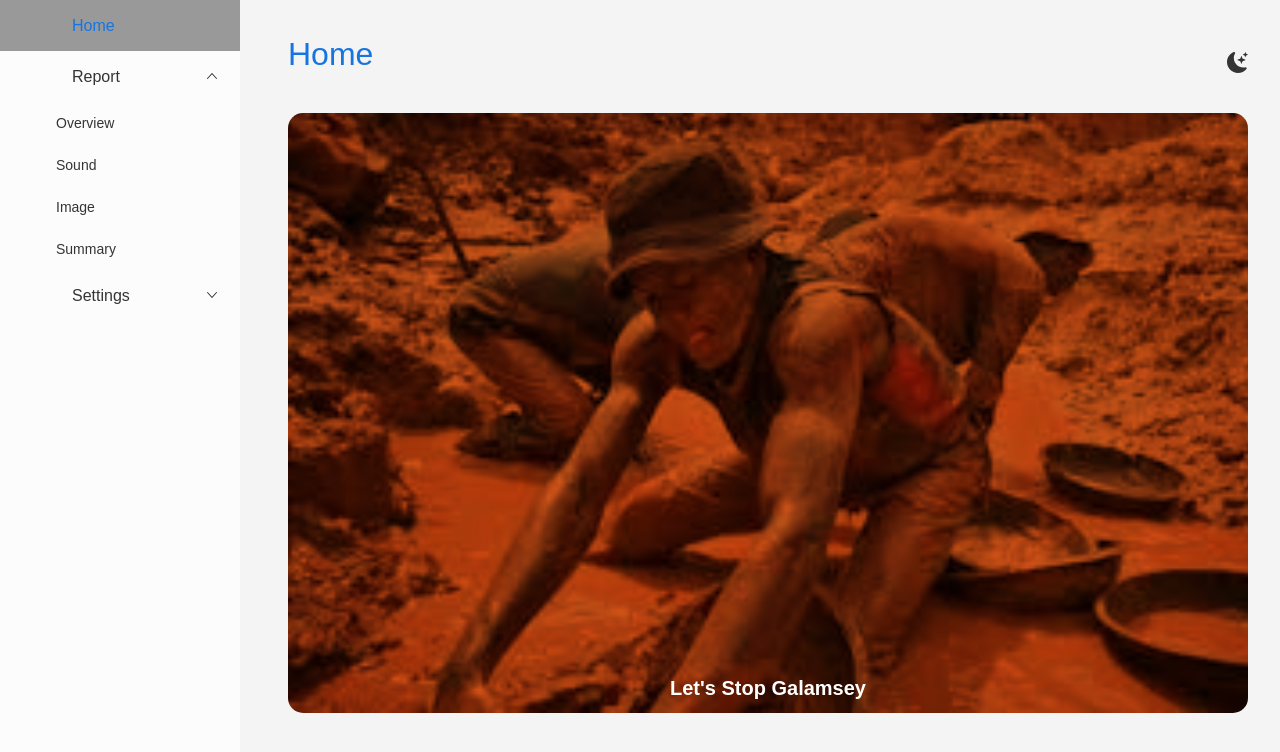
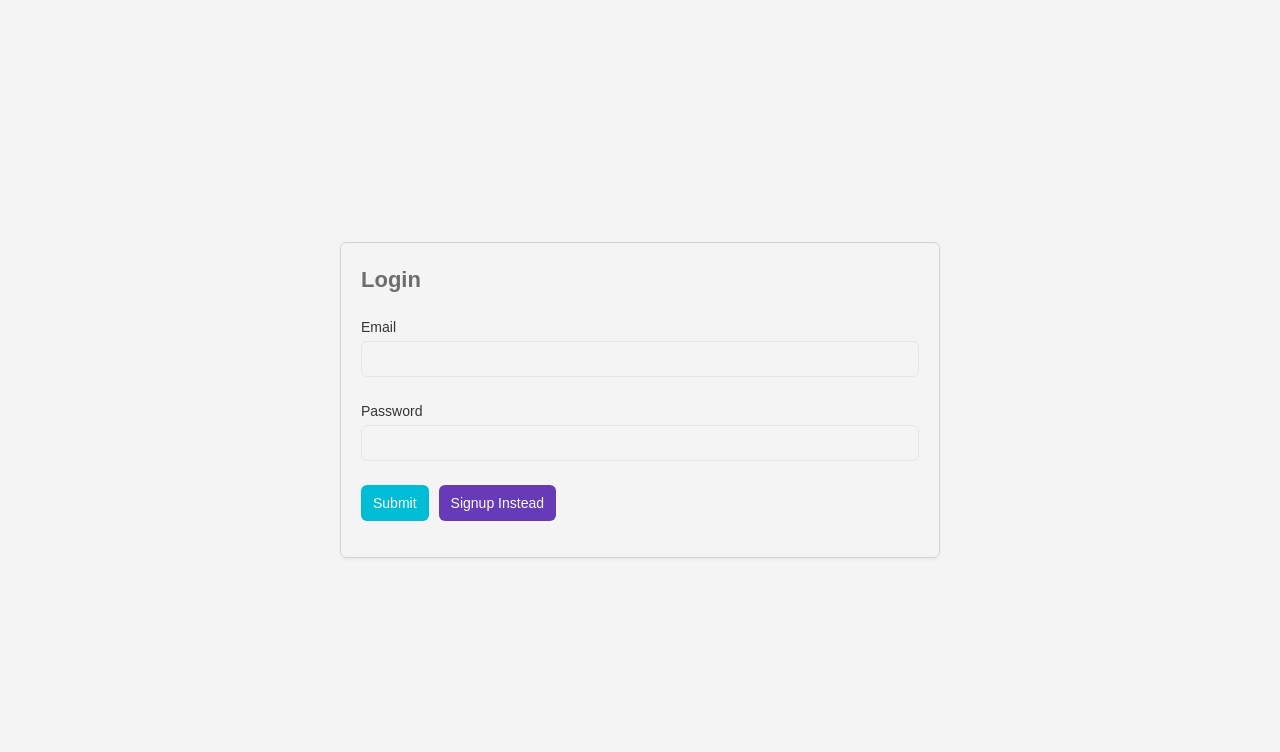
Before and after one commit to AdamsEugene/grace-final-year-project, a React (Vite) app: page / in a window 1280 px wide. Shown: the top 752 px of the page. Built offline with nearby package versions, Linux system fonts and the light colour scheme; no server answers; some icons are missing; what @react-pdf/renderer would draw is missing.

Commit message:
added update user

```diff
--- a/src/App.tsx
+++ b/src/App.tsx
@@ -1,8 +1,33 @@
+/* eslint-disable @typescript-eslint/no-explicit-any */
 import { RouterProvider } from "react-router-dom";
 
 import router from "./_shared/routes";
+import { Loader } from "rsuite";
+import { useEffect, useState } from "react";
+import { onAuthStateChanged } from "firebase/auth";
+import { auth } from "./_shared/services/fireBase";
 
 function App() {
+  const [user, setUser] = useState<any>("adams");
+
+  useEffect(() => {
+    onAuthStateChanged(auth, (user) => {
+      if (user) {
+        setUser(user);
+      } else {
+        setUser(null);
+      }
+    });
+  }, []);
+
+  if (user === "adams") {
+    return (
+      <div style={{ height: "100vh", background: "#ffffff" }}>
+        <Loader center content="loading..." size="lg" />
+      </div>
+    );
+  }
+
   return (
     <RouterProvider router={router} future={{ v7_startTransition: true }} />
   );
--- a/src/_shared/components/Pdf.tsx
+++ b/src/_shared/components/Pdf.tsx
@@ -94,15 +94,15 @@ export default function PDF({ data, info }: { data: any; info: any }) {
             </Text>
           </Text>
           <Text style={styles.space}>
-            <Text style={styles.key}>Average Decibel &nbsp;&nbsp;:</Text>
+            <Text style={styles.key}>Average Decibel: &nbsp;&nbsp;</Text>
             <Text style={styles.value}>{info.averageDecibels}</Text>
           </Text>
           <Text style={styles.space}>
-            <Text style={styles.key}>Minimum Decibel &nbsp;&nbsp;:</Text>
+            <Text style={styles.key}>Minimum Decibel: &nbsp;&nbsp;</Text>
             <Text style={styles.value}>{info.minDecibels}</Text>
           </Text>
           <Text style={styles.space}>
-            <Text style={styles.key}>Maximum Decibel &nbsp;&nbsp;:</Text>
+            <Text style={styles.key}>Maximum Decibel: &nbsp;&nbsp;</Text>
             <Text style={styles.value}>{info.maxDecibels}</Text>
           </Text>
         </View>
--- a/src/_shared/hooks/useSound.ts
+++ b/src/_shared/hooks/useSound.ts
@@ -63,8 +63,10 @@ export default function useSound() {
   /* eslint-disable @typescript-eslint/no-explicit-any */
   const handleDataChange = (value: any) => {
     setLoading(true);
-    if (!value) setSoundData(allData);
-    else {
+    if (!value) {
+      setSoundData(allData);
+      setLoading(false);
+    } else {
       const from = new Date(value[0]).valueOf();
       const to = new Date(value[1]).valueOf();
 
@@ -73,8 +75,8 @@ export default function useSound() {
       );
 
       setSoundData(newData);
+      setLoading(false);
     }
-    setLoading(false);
   };
 
   useEffect(() => {
--- a/src/_shared/routes/index.tsx
+++ b/src/_shared/routes/index.tsx
@@ -1,4 +1,5 @@
-import { createHashRouter } from "react-router-dom";
+import { PropsWithChildren } from "react";
+import { createHashRouter, useNavigate } from "react-router-dom";
 import Home from "../../pages/Home";
 import Report from "../../pages/Report";
 import Login from "../../pages/Login";
@@ -8,45 +9,63 @@ import Image from "../../pages/Image";
 import Summary from "../../pages/Summary";
 import Settings from "../../pages/Settings";
 import ReportOutlet from "../../pages/ReportOutlet";
+import { IsLogin } from "../services/authCheck";
+
+// eslint-disable-next-line react-refresh/only-export-components
+const CheckRoute = (props: PropsWithChildren) => {
+  const { isIn } = IsLogin();
+
+  return isIn ? props.children : <Login />;
+};
+
+// eslint-disable-next-line react-refresh/only-export-components
+const Back = (props: PropsWithChildren) => {
+  const { children } = props;
+  const navigate = useNavigate();
+
+  const { isIn } = IsLogin();
+  if (isIn) navigate("/");
+  return children;
+};
 
 const router = createHashRouter([
   {
     path: "/",
-    element: <Home />,
+    element: <CheckRoute children={<Home />} />,
   },
   {
     path: "report",
-    element: <ReportOutlet />,
+    element: <CheckRoute children={<ReportOutlet />} />,
     children: [
       {
         path: "/report",
-        element: <Report />,
+        element: <CheckRoute children={<Report />} />,
       },
       {
         path: "sound",
-        element: <Sound />,
+        element: <CheckRoute children={<Sound />} />,
       },
       {
         path: "image",
-        element: <Image />,
+        element: <CheckRoute children={<Image />} />,
       },
       {
         path: "summary",
-        element: <Summary />,
+        element: <CheckRoute children={<Summary />} />,
       },
     ],
   },
   {
     path: "settings",
-    element: <Settings />,
+    element: <CheckRoute children={<Settings />} />,
   },
   {
     path: "login",
-    element: <Login />,
+    element: <Back children={<Login />} />,
   },
   {
     path: "signup",
-    element: <Signup />,
+    element: <Back children={<Signup />} />,
   },
 ]);
 
--- a/src/pages/Login.tsx
+++ b/src/pages/Login.tsx
@@ -1,32 +1,80 @@
-import { useState } from "react";
-import { Form, ButtonToolbar, Button, Stack } from "rsuite";
+/* eslint-disable @typescript-eslint/no-explicit-any */
+import { useState, useRef, forwardRef } from "react";
+import { Form, ButtonToolbar, Button, Stack, Message, Schema } from "rsuite";
 import { signInWithEmailAndPassword } from "firebase/auth";
 
 import { useNavigate } from "react-router-dom";
 import { auth } from "../_shared/services/fireBase";
 import Card from "../_shared/components/Card";
-// import bg from "../assets/s_l_bg.png";
+
+const { StringType } = Schema.Types;
+
+const model = Schema.Model({
+  email: StringType()
+    .isEmail("Please enter a valid email address.")
+    .isRequired("This field is required."),
+  password: StringType().isRequired("This field is required."),
+});
+
+const TextField = forwardRef((props: any, ref: any) => {
+  const { name, label, accepter, ...rest } = props;
+  return (
+    <Form.Group controlId={`${name}-4`} ref={ref}>
+      <Form.ControlLabel>{label} </Form.ControlLabel>
+      <Form.Control name={name} accepter={accepter} {...rest} />
+    </Form.Group>
+  );
+});
 
 export default function Login() {
-  const [email, setEmail] = useState("");
-  const [password, setPassword] = useState("");
+  const formRef = useRef<any>();
+  const [loading, setLoading] = useState(false);
+  const [errMsg, setErrMsg] = useState("");
+  const [formValue, setFormValue] = useState({
+    name: "",
+    email: "",
+    age: "",
+    password: "",
+    verifyPassword: "",
+  });
+
+  const handleSubmit = () => {
+    if (!formRef.current.check() && handleCheckEmail()) {
+      console.error("Form Error");
+      return;
+    }
+    console.log(formValue, "Form Value");
+    login();
+  };
+
+  const handleCheckEmail = () => {
+    let error = true;
+    formRef.current.checkForField("email", (checkResult: any) => {
+      error = checkResult.hasError;
+    });
+    return error;
+  };
 
   const navigate = useNavigate();
 
   const login = () => {
-    signInWithEmailAndPassword(auth, email, password)
+    setLoading(true);
+    signInWithEmailAndPassword(auth, formValue.email, formValue.password)
       .then((userCredential) => {
         // Signed in
 
         const user = userCredential.user;
-        navigate("/");
+        // navigate("/");
         console.log(user);
         // ...
+        setLoading(false);
       })
       .catch((error) => {
         const errorCode = error.code;
         const errorMessage = error.message;
         console.log({ errorCode, errorMessage });
+        setErrMsg(errorMessage);
+        setLoading(false);
       });
   };
 
@@ -47,39 +95,45 @@ export default function Login() {
         justifyContent="center"
       >
         <Card title={"Login"} style={{ width: "600px" }}>
-          <Form fluid>
-            <Form.Group controlId="email">
-              <Form.ControlLabel>Email</Form.ControlLabel>
-              <Form.Control
+          <Form
+            ref={formRef}
+            onChange={setFormValue as any}
+            // onCheck={setFormError}
+            formValue={formValue}
+            model={model}
+            fluid
+          >
+            <TextField
               name="email"
-                type="email"
-                onChange={(value) => setEmail(value)}
+              label="Email"
+              // defaultValue={auth.currentUser?.email}
             />
-              <Form.HelpText tooltip>Email is required</Form.HelpText>
-            </Form.Group>
-            <Form.Group controlId="password">
-              <Form.ControlLabel>Password</Form.ControlLabel>
-              <Form.Control
+            <TextField
               name="password"
+              label="Password"
               type="password"
               autoComplete="off"
-                onChange={(value) => setPassword(value)}
             />
-            </Form.Group>
-            <Form.Group>
             <ButtonToolbar>
-                <Button appearance="primary" onClick={login}>
+              <Button
+                appearance="primary"
+                color="cyan"
+                onClick={handleSubmit}
+                loading={loading}
+              >
                 Submit
               </Button>
               <Button
-                  appearance="default"
+                appearance="primary"
+                color="violet"
                 onClick={() => navigate("/signup")}
               >
-                  Signup
+                Signup Instead
               </Button>
             </ButtonToolbar>
-            </Form.Group>
           </Form>
+          <div style={{ marginTop: "16px" }}></div>
+          {errMsg && <Message type="error">{errMsg}</Message>}
         </Card>
       </Stack>
     </div>
--- a/src/pages/Settings.tsx
+++ b/src/pages/Settings.tsx
@@ -1,83 +1,147 @@
-import { Button, ButtonToolbar, Form } from "rsuite";
+/* eslint-disable @typescript-eslint/no-explicit-any */
+import { forwardRef, useRef, useState } from "react";
+import { Button, ButtonToolbar, Form, Message, Schema } from "rsuite";
 import { PageWrapper, Wrapper } from "../_shared/components/@styles";
 import Bread from "../_shared/components/Bread";
 import Card from "../_shared/components/Card";
 import Sidebar from "../_shared/components/Sidebar";
-import StyledUploader from "../_shared/components/StyledUploader";
-import { useState } from "react";
+import { updateProfile, updateEmail } from "firebase/auth";
+import { auth } from "../_shared/services/fireBase";
+
+const { StringType } = Schema.Types;
+
+const model = Schema.Model({
+  name: StringType()
+    .isRequired("This field is required.")
+    .isRequired("This field is required."),
+  email: StringType()
+    .isEmail("Please enter a valid email address.")
+    .isRequired("This field is required."),
+  otherEmail: StringType().isEmail("Please enter a valid email address."),
+  password: StringType().isRequired("This field is required."),
+  verifyPassword: StringType()
+    .addRule((value, data) => {
+      if (value !== data.password) {
+        return false;
+      }
+
+      return true;
+    }, "The two passwords do not match")
+    .isRequired("This field is required."),
+});
+
+const TextField = forwardRef((props: any, ref: any) => {
+  const { name, label, accepter, ...rest } = props;
+  return (
+    <Form.Group controlId={`${name}-4`} ref={ref}>
+      <Form.ControlLabel>{label} </Form.ControlLabel>
+      <Form.Control name={name} accepter={accepter} {...rest} />
+    </Form.Group>
+  );
+});
 
 export default function Settings() {
-  const [email, setEmail] = useState("");
-  const [password, setPassword] = useState("");
-  const [userName, setUserName] = useState("");
+  const formRef = useRef<any>();
+  const [formError, setFormError] = useState("");
+  const [loading, setLoading] = useState(false);
+  const [formValue, setFormValue] = useState({
+    name: "",
+    email: "",
+    otherEmail: "",
+    password: "",
+    verifyPassword: "",
+  });
 
+  const handleSubmit = () => {
+    if (!formRef.current.check() && handleCheckEmail()) {
+      console.error("Form Error");
+      return;
+    }
+    update();
+  };
+
+  const handleCheckEmail = () => {
+    let error = true;
+    formRef.current.checkForField("email", (checkResult: any) => {
+      error = checkResult.hasError;
+    });
+    return error;
+  };
   const update = () => {
-    console.log({ email, password, userName });
+    setLoading(true);
+    console.log(formValue);
+    if (auth.currentUser) {
+      Promise.all([
+        updateEmail(auth.currentUser, formValue.email),
+        // updatePassword(auth.currentUser, formValue.password),
+        updateProfile(auth.currentUser, {
+          displayName: formValue.name,
+          photoURL: formValue.otherEmail,
+        }),
+      ])
+        .then(() => {
+          setLoading(false);
+        })
+        .catch((error) => {
+          console.log({ error });
+          setLoading(false);
+          setFormError(error.message);
+        });
+    }
   };
+
   return (
     <Wrapper>
       <Sidebar />
       <PageWrapper>
         <Bread name="User" />
-        <Card title={"Update Info"} style={{ width: "100%" }}>
-          <Form fluid>
-            <Form.Group>
         <div
           style={{
-                  width: "100%",
             display: "flex",
             justifyContent: "center",
+            alignItems: "center",
+            width: "100%",
           }}
         >
-                <StyledUploader />
-              </div>
-            </Form.Group>
-            <Form.Group controlId="name">
-              <Form.ControlLabel>Name</Form.ControlLabel>
-              <Form.Control
-                name="name"
-                type="text"
-                onChange={(value) => setUserName(value)}
-              />
-              <Form.HelpText tooltip>Name is required</Form.HelpText>
-            </Form.Group>
-            <Form.Group controlId="email">
-              <Form.ControlLabel>Email</Form.ControlLabel>
-              <Form.Control
-                name="email"
-                type="email"
-                onChange={(value) => setEmail(value)}
-              />
-              <Form.HelpText tooltip>Email is required</Form.HelpText>
-            </Form.Group>
-            <Form.Group controlId="email">
-              <Form.ControlLabel>Email</Form.ControlLabel>
-              <Form.Control
-                name="email"
-                type="email"
-                onChange={(value) => setEmail(value)}
-              />
-              <Form.HelpText tooltip>Email is required</Form.HelpText>
-            </Form.Group>
-            <Form.Group controlId="password">
-              <Form.ControlLabel>Password</Form.ControlLabel>
-              <Form.Control
+          <Card title={"Update Info"} style={{ width: "900px" }}>
+            <Form
+              ref={formRef}
+              onChange={setFormValue as any}
+              // onCheck={setFormError}
+              formValue={formValue}
+              model={model}
+              fluid
+            >
+              <TextField name="name" label="Username" />
+              <TextField name="email" label="Email" />
+              <TextField name="otherEmail" label="Other Email" />
+              <TextField
                 name="password"
+                label="Password"
                 type="password"
                 autoComplete="off"
-                onChange={(value) => setPassword(value)}
               />
-            </Form.Group>
-            <Form.Group>
+              <TextField
+                name="verifyPassword"
+                label="Verify password"
+                type="password"
+                autoComplete="off"
+              />
+
               <ButtonToolbar>
-                <Button appearance="primary" onClick={update}>
+                <Button
+                  appearance="primary"
+                  onClick={handleSubmit}
+                  loading={loading}
+                >
                   Submit
                 </Button>
-                <Button appearance="default">Cancel</Button>
               </ButtonToolbar>
-            </Form.Group>
             </Form>
+            <div style={{ marginTop: "16px" }}></div>
+            {formError && <Message type="error">{formError}</Message>}
           </Card>
+        </div>
       </PageWrapper>
     </Wrapper>
   );
--- a/src/pages/Signup.tsx
+++ b/src/pages/Signup.tsx
@@ -1,60 +1,99 @@
 /* eslint-disable @typescript-eslint/no-explicit-any */
-import { useState } from "react";
-import { Form, ButtonToolbar, Button, Stack } from "rsuite";
+import { useState, forwardRef, useRef } from "react";
+import { Form, ButtonToolbar, Button, Stack, Schema, Message } from "rsuite";
 import { updateProfile, createUserWithEmailAndPassword } from "firebase/auth";
 
 import { useNavigate } from "react-router-dom";
 import { auth } from "../_shared/services/fireBase";
 import Card from "../_shared/components/Card";
-import StyledUploader from "../_shared/components/StyledUploader";
-// import bg from "../assets/s_l_bg.png";
+
+const { StringType } = Schema.Types;
+
+const model = Schema.Model({
+  name: StringType()
+    .isRequired("This field is required.")
+    .isRequired("This field is required."),
+  email: StringType()
+    .isEmail("Please enter a valid email address.")
+    .isRequired("This field is required."),
+
+  password: StringType().isRequired("This field is required."),
+  verifyPassword: StringType()
+    .addRule((value, data) => {
+      if (value !== data.password) {
+        return false;
+      }
+
+      return true;
+    }, "The two passwords do not match")
+    .isRequired("This field is required."),
+});
+
+const TextField = forwardRef((props: any, ref: any) => {
+  const { name, label, accepter, ...rest } = props;
+  return (
+    <Form.Group controlId={`${name}-4`} ref={ref}>
+      <Form.ControlLabel>{label} </Form.ControlLabel>
+      <Form.Control name={name} accepter={accepter} {...rest} />
+    </Form.Group>
+  );
+});
 
 export default function Signup() {
-  const [email, setEmail] = useState("");
-  const [password, setPassword] = useState("");
-  const [userName, setUserName] = useState("");
+  const formRef = useRef<any>();
+  const [formError, setFormError] = useState("");
+  const [loading, setLoading] = useState(false);
+  const [formValue, setFormValue] = useState({
+    name: "",
+    email: "",
+    password: "",
+    verifyPassword: "",
+  });
+
+  const handleSubmit = () => {
+    if (!formRef.current.check() && handleCheckEmail()) {
+      console.error("Form Error");
+      return;
+    }
+    signup();
+  };
+
+  const handleCheckEmail = () => {
+    let error = true;
+    formRef.current.checkForField("email", (checkResult: any) => {
+      error = checkResult.hasError;
+    });
+    return error;
+  };
 
   const navigate = useNavigate();
 
   const signup = () => {
-    if (auth.currentUser) {
-      if (
-        auth.currentUser.email === email &&
-        (auth.currentUser as any)?.password === password
-      )
+    setLoading(true);
+    createUserWithEmailAndPassword(auth, formValue.email, formValue.password)
+      .then((userCredential) => {
+        const user = userCredential.user;
+        console.log(user);
+        auth.currentUser &&
           updateProfile(auth.currentUser, {
-          displayName: userName,
+            displayName: formValue.name,
           })
             .then(() => {
-            // Profile updated!
-            // ...
+              setLoading(false);
+              navigate("/login");
             })
             .catch((error) => {
               console.log(error);
+              setLoading(false);
             });
-    } else {
-      createUserWithEmailAndPassword(auth, email, password)
-        .then((userCredential) => {
-          // Signed in
-
-          const user = userCredential.user;
-
-          console.log(user);
-          auth.currentUser &&
-            updateProfile(auth.currentUser, {
-              displayName: userName,
-            })
-              .then(() => {
-                navigate("/");
-              })
-              .catch((error) => console.log(error));
       })
       .catch((error) => {
         const errorCode = error.code;
         const errorMessage = error.message;
         console.log({ errorCode, errorMessage });
+        setFormError(errorMessage);
+        setLoading(false);
       });
-    }
   };
 
   return (
@@ -74,56 +113,42 @@ export default function Signup() {
         justifyContent="center"
       >
         <Card title={"Signup"} style={{ width: "600px" }}>
-          <Form fluid>
-            <Form.Group>
-              <div
-                style={{
-                  width: "100%",
-                  display: "flex",
-                  justifyContent: "center",
-                }}
+          <Form
+            ref={formRef}
+            onChange={setFormValue as any}
+            // onCheck={setFormError}
+            formValue={formValue}
+            model={model}
+            fluid
           >
-                <StyledUploader />
-              </div>
-            </Form.Group>
-            <Form.Group controlId="name">
-              <Form.ControlLabel>Name</Form.ControlLabel>
-              <Form.Control
-                name="name"
-                type="text"
-                onChange={(value) => setUserName(value)}
-              />
-              <Form.HelpText tooltip>Name is required</Form.HelpText>
-            </Form.Group>
-            <Form.Group controlId="email">
-              <Form.ControlLabel>Email</Form.ControlLabel>
-              <Form.Control
-                name="email"
-                type="email"
-                onChange={(value) => setEmail(value)}
-              />
-              <Form.HelpText tooltip>Email is required</Form.HelpText>
-            </Form.Group>
-            <Form.Group controlId="password">
-              <Form.ControlLabel>Password</Form.ControlLabel>
-              <Form.Control
+            <TextField name="name" label="Username" />
+            <TextField name="email" label="Email" />
+            <TextField
               name="password"
+              label="Password"
               type="password"
               autoComplete="off"
-                onChange={(value) => setPassword(value)}
             />
-            </Form.Group>
-            <Form.Group>
+            <TextField
+              name="verifyPassword"
+              label="Verify password"
+              type="password"
+              autoComplete="off"
+            />
+
             <ButtonToolbar>
-                <Button appearance="primary" onClick={signup}>
+              <Button
+                appearance="primary"
+                onClick={handleSubmit}
+                loading={loading}
+              >
                 Submit
               </Button>
-                <Button appearance="default" onClick={() => navigate("/login")}>
-                  Login Instead
-                </Button>
+              <Button onClick={() => navigate("/login")}>Login Instead</Button>
             </ButtonToolbar>
-            </Form.Group>
           </Form>
+          <div style={{ marginTop: "16px" }}></div>
+          {formError && <Message type="error">{formError}</Message>}
         </Card>
       </Stack>
     </div>
```
Also changed, not shown: src/_shared/components/Sidebar.tsx (+28 -6 lines), src/_shared/components/chats/Chart.tsx (+4 -4 lines), src/_shared/theme/global.ts (+13 -2 lines). Lines whose indentation alone changed are shown as unchanged.
